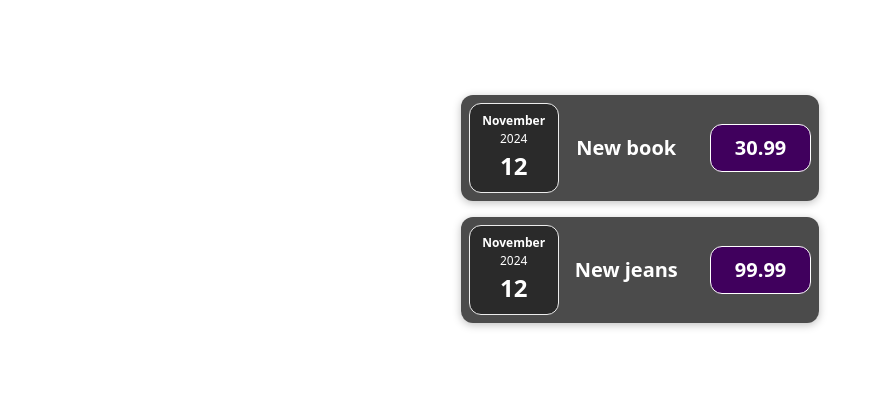
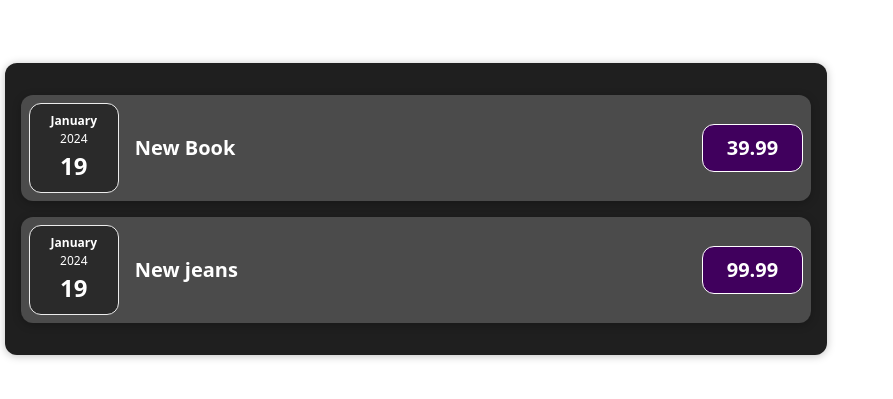
Before and after one commit to Roven555/expenses, a React (Vite) app in the folder expenses/: page / in a window 1280 px wide. Shown: the part 191-590 px from the top of the page, without its empty margins (0-893 px from the left). Built offline with nearby package versions, Linux system fonts and the light colour scheme.

Commit message:
ulesanne2

```diff
--- a/expenses/src/App.jsx
+++ b/expenses/src/App.jsx
@@ -1,24 +1,22 @@
-import "./App.css";
-import ExpenseItem from "./components/ExpenseItem";
+import Expenses from './components/Expenses';
 
 const App = () => {
   const expenses = [
     {
-      date: new Date(2024, 10, 12),
-      title: "New book",
-      price: 30.99,
+      date: new Date(2024, 0, 19),
+      title: 'New Book',
+      price: 39.99
     },
     {
-      date: new Date(2024, 10, 12),
-      title: "New jeans",
-      price: 99.99,
-    },
+      date: new Date(2024, 0, 19),
+      title: 'New jeans',
+      price: 99.99
+    }
   ];
 
   return (
-    <div className="App">
-      <ExpenseItem data={expenses[0]} />
-      <ExpenseItem data={expenses[1]} />
+    <div>
+      <Expenses items={expenses} />
     </div>
   );
 };
--- /dev/null
+++ b/expenses/src/components/Expenses.css
@@ -0,0 +1,9 @@
+.expenses {
+    padding: 1rem;
+    background-color: rgb(31, 31, 31);
+    margin: 2rem auto;
+    width: 50rem;
+    max-width: 95%;
+    border-radius: 12px;
+    box-shadow: 0 1px 8px rgba(0, 0, 0, 0.25);
+}
--- /dev/null
+++ b/expenses/src/components/Expenses.jsx
@@ -0,0 +1,15 @@
+import ExpenseItem from './ExpenseItem';
+import './Expenses.css';
+
+const Expenses = (props) => {
+  console.log(props);
+
+  return (
+    <div className="expenses">
+      <ExpenseItem data={props.items[0]} />
+      <ExpenseItem data={props.items[1]} />
+    </div>
+  );
+};
+
+export default Expenses;
```
